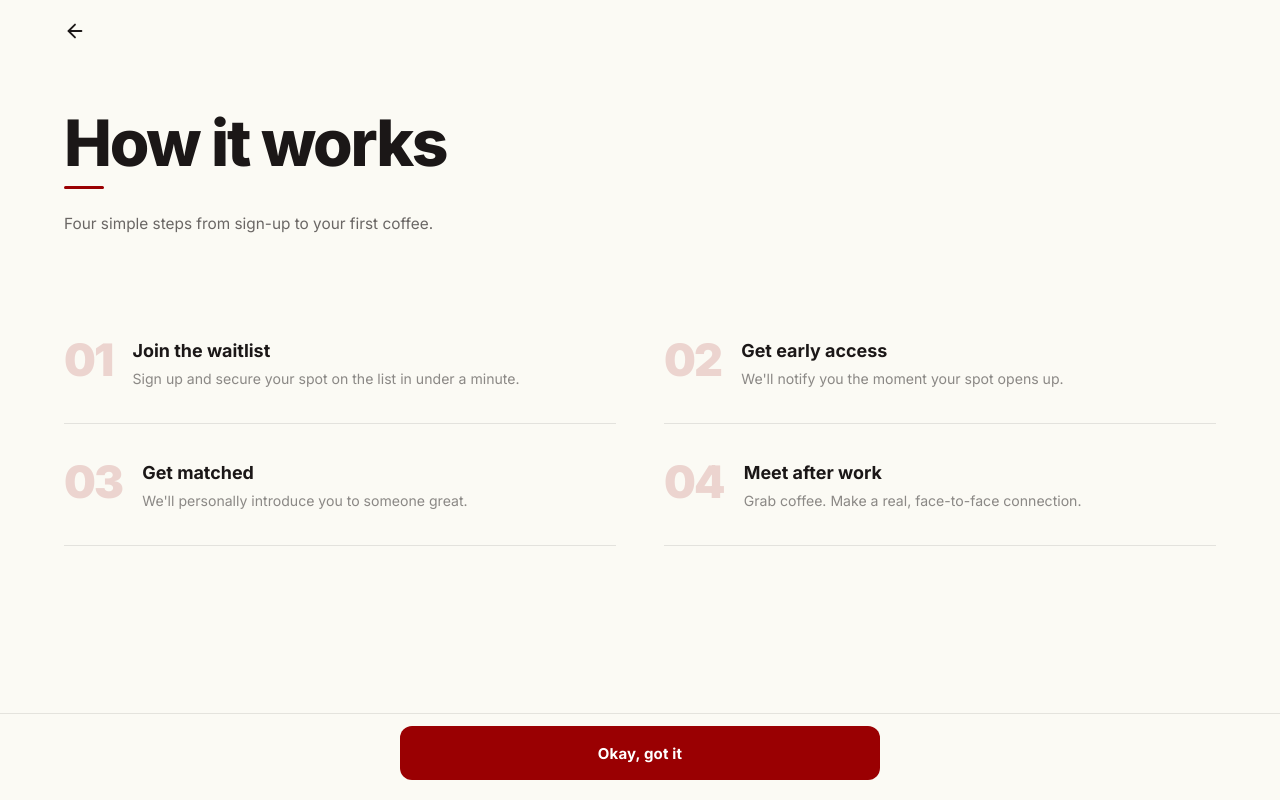
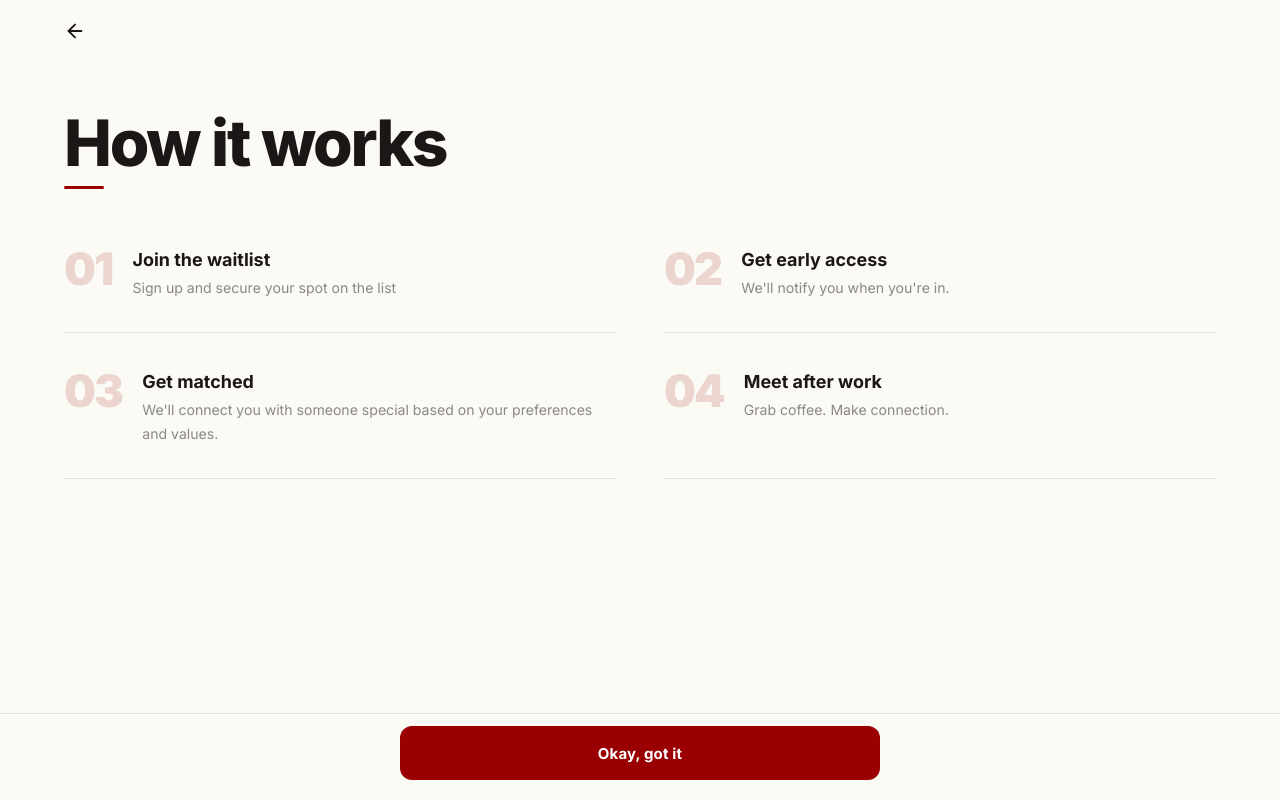
Before and after one commit to Ajith-cloudstick/cdapp, a React (Vite) app: page /how in a window 1280 px wide. Built offline with nearby package versions, Linux system fonts and the light colour scheme.

Commit message:
refactor: update branding copy, revise How it works steps, and update heart icon SVG

```diff
--- a/src/pages/How.jsx
+++ b/src/pages/How.jsx
@@ -3,10 +3,10 @@ import { C } from "../utils/tokens";
 import { Page, PrimaryBtn, BackBtn, RedLine } from "../components/ui";
 
 const STEPS = [
-  { n: "01", title: "Join the waitlist",  desc: "Sign up and secure your spot on the list in under a minute." },
-  { n: "02", title: "Get early access",   desc: "We'll notify you the moment your spot opens up." },
-  { n: "03", title: "Get matched",        desc: "We'll personally introduce you to someone great." },
-  { n: "04", title: "Meet after work",    desc: "Grab coffee. Make a real, face-to-face connection." },
+  { n: "01", title: "Join the waitlist", desc: "Sign up and secure your spot on the list " },
+  { n: "02", title: "Get early access", desc: "We'll notify you when you're in." },
+  { n: "03", title: "Get matched", desc: "We'll connect you with someone special based on your preferences and values." },
+  { n: "04", title: "Meet after work", desc: "Grab coffee. Make connection." },
 ];
 
 export default function How() {
@@ -23,9 +23,7 @@ export default function How() {
           How it works
         </h2>
         <RedLine />
-        <p style={{ fontSize: "clamp(14px, 1.2vw, 18px)", color: "rgba(27,23,23,.65)", lineHeight: 1.75, marginBottom: "clamp(32px, 5vw, 64px)", maxWidth: 560, animation: "fadeUp .4s ease .06s both" }}>
-          Four simple steps from sign-up to your first coffee.
-        </p>
+
 
         {/* Step grid — 1 col mobile, 2 col desktop */}
         <div className="step-grid">
--- a/src/pages/Splash.jsx
+++ b/src/pages/Splash.jsx
@@ -43,7 +43,7 @@ export default function Splash() {
             <h1 style={{ fontSize: 38, fontWeight: 600, color: C.text, letterSpacing: "-.03em", lineHeight: 1.05, animation: revealed ? "fadeUp .48s cubic-bezier(.16,1,.3,1) .12s both" : "none", transform: !revealed ? "translateY(110%)" : undefined }}>after <span style={{ color: C.red }}>work.</span></h1>
           </div>
           <p style={{ fontSize: 15, color: C.muted, lineHeight: 1.55, fontWeight: 400, opacity: revealed ? 1 : 0, animation: revealed ? "fadeUp .4s ease .25s both" : "none" }}>
-     Ready to meet <br/>someone great?
+    Meet someone great,<br/>over  <span style={{ color: C.red }}>coffee</span>, after work.
           </p>
         </div>
 
@@ -83,7 +83,7 @@ export default function Splash() {
             </h1>
           </div>
           <p style={{ fontSize: "clamp(16px, 1.4vw, 22px)", color: C.muted, lineHeight: 1.6, marginBottom: 48, maxWidth: 420, opacity: revealed ? 1 : 0, animation: revealed ? "fadeUp .4s ease .22s both" : "none" }}>
-        Ready to meet someone great?
+Meet someone great, over  <span style={{ color: C.red }}>coffee</span>, after work.
           </p>
           <div style={{ opacity: ready ? 1 : 0, transform: ready ? "none" : "translateY(18px)", transition: "opacity .45s ease, transform .45s ease", pointerEvents: ready ? "auto" : "none", maxWidth: 320 }}>
             <PrimaryBtn onClick={() => navigate("/signup")}>Join the waitlist</PrimaryBtn>
```
